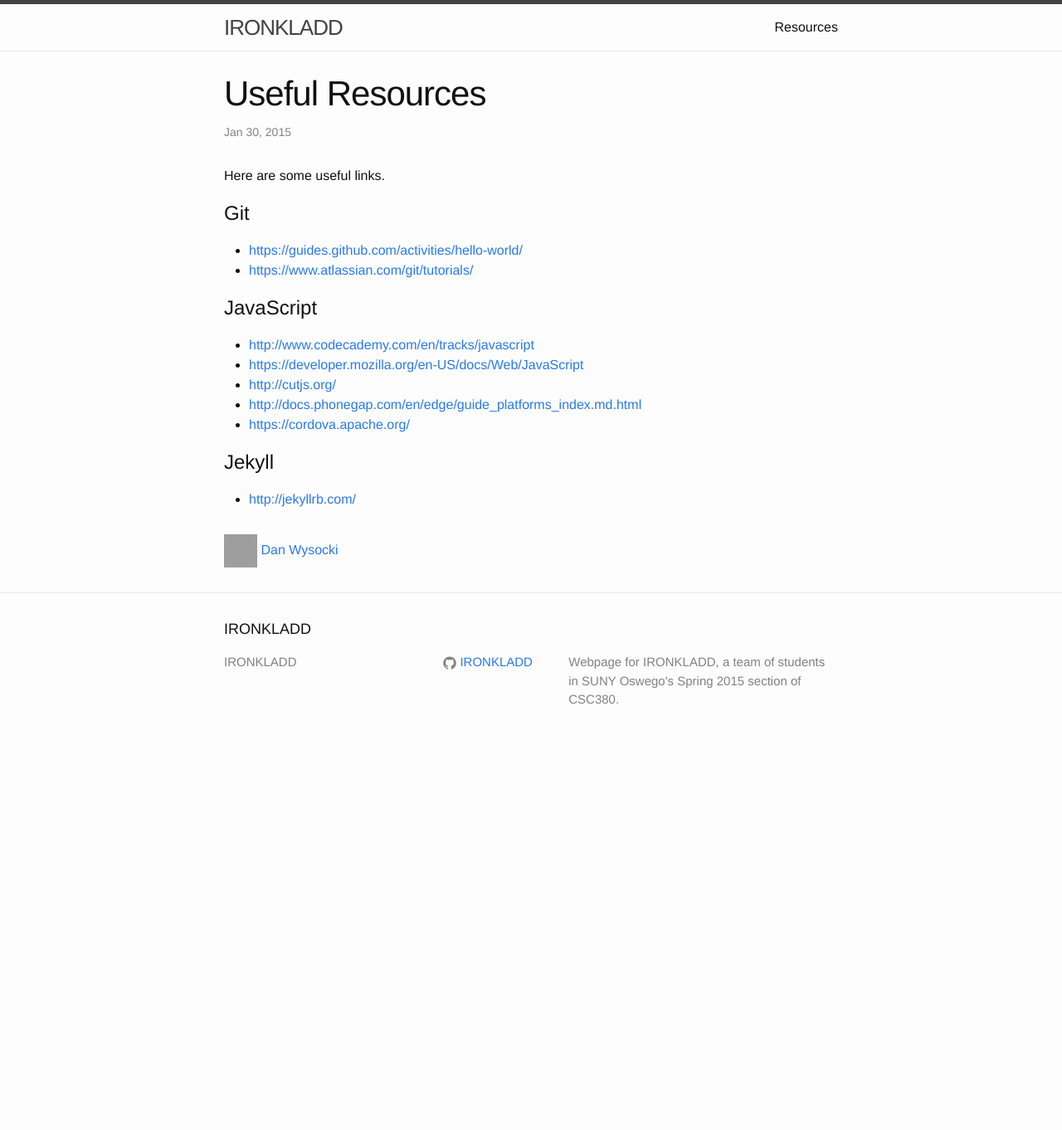
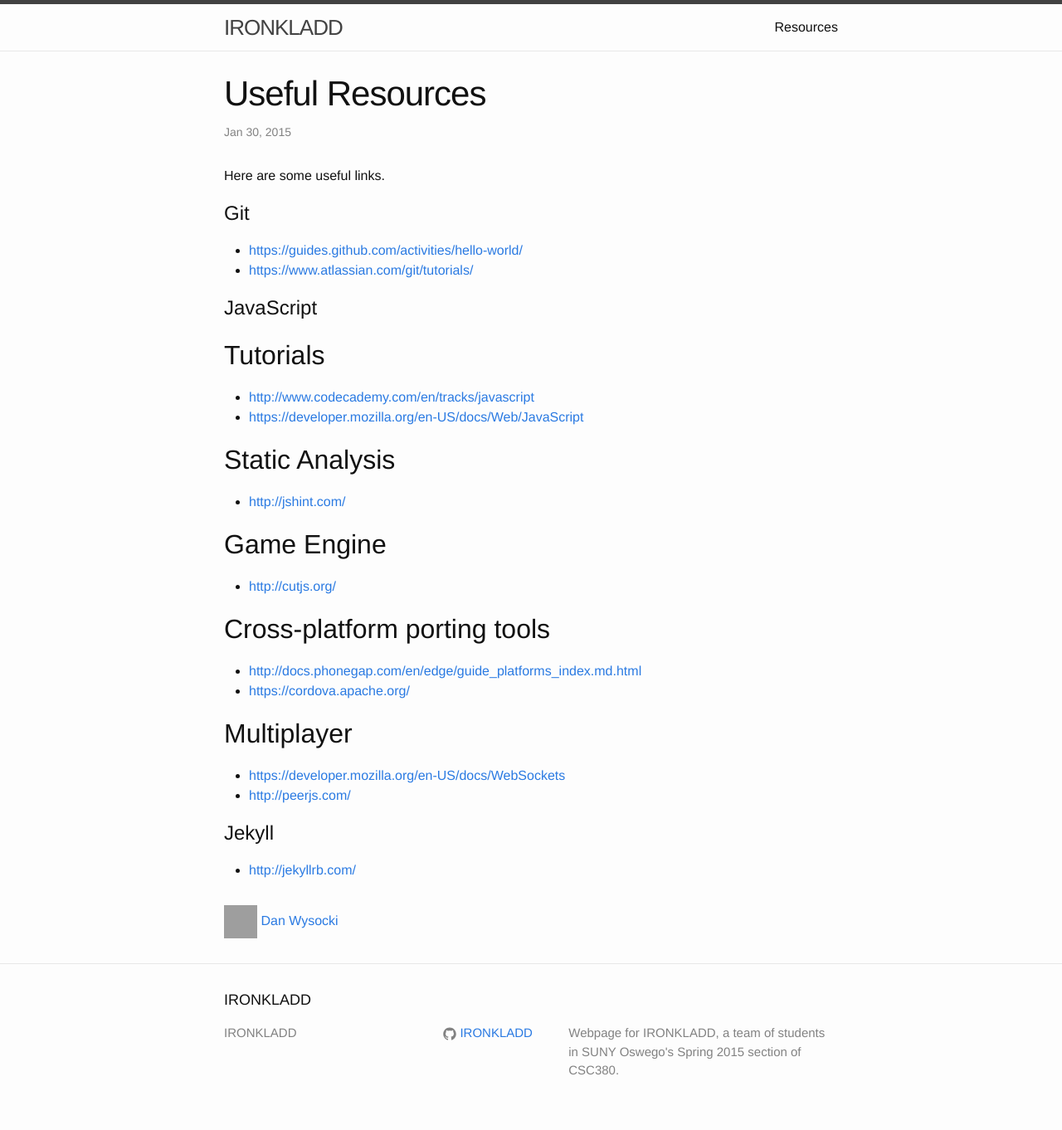
Before and after one commit to IRONKLADD/IRONKLADD.github.io, a Jekyll site: the page built from _posts/resources/2015-01-30-useful-resources.markdown, in a window 1280 px wide. Shown: the whole page at 83% size. Built offline with Jekyll 4.4.1, drawn with Linux system fonts in a browser that asks for light colours; before the commit the page ends 915 px from its top, so only the background shows below that; grey boxes are pictures that could not be loaded.

Commit message:
Added some links and split JS stuff into categories

```diff
--- a/_posts/resources/2015-01-30-useful-resources.markdown
+++ b/_posts/resources/2015-01-30-useful-resources.markdown
@@ -15,11 +15,29 @@
 
 # JavaScript
 
+## Tutorials
+
 - <http://www.codecademy.com/en/tracks/javascript>
 - <https://developer.mozilla.org/en-US/docs/Web/JavaScript>
+
+## Static Analysis
+
+- <http://jshint.com/>
+
+## Game Engine
+
 - <http://cutjs.org/>
+
+## Cross-platform porting tools
+
 - <http://docs.phonegap.com/en/edge/guide_platforms_index.md.html>
 - <https://cordova.apache.org/>
+
+## Multiplayer
+
+- <https://developer.mozilla.org/en-US/docs/WebSockets>
+- <http://peerjs.com/>
+
 
 # Jekyll
 
```
